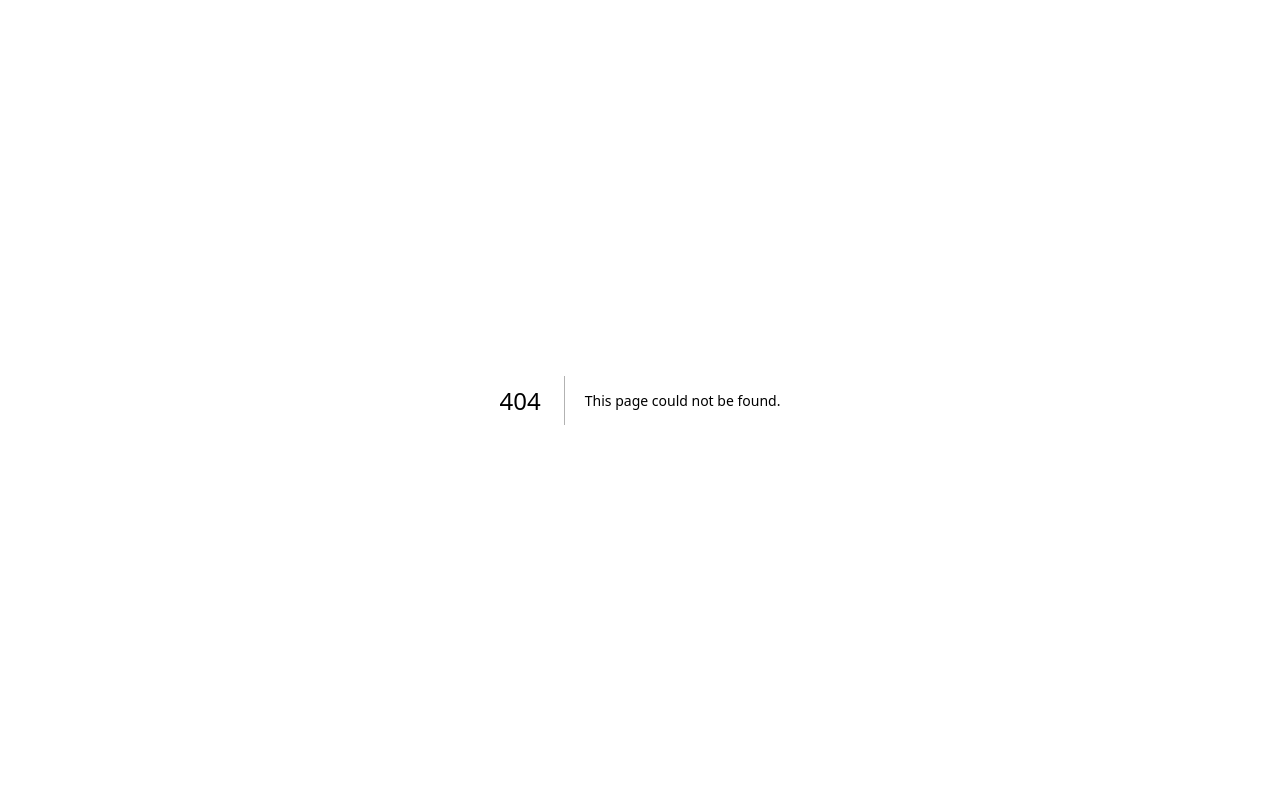
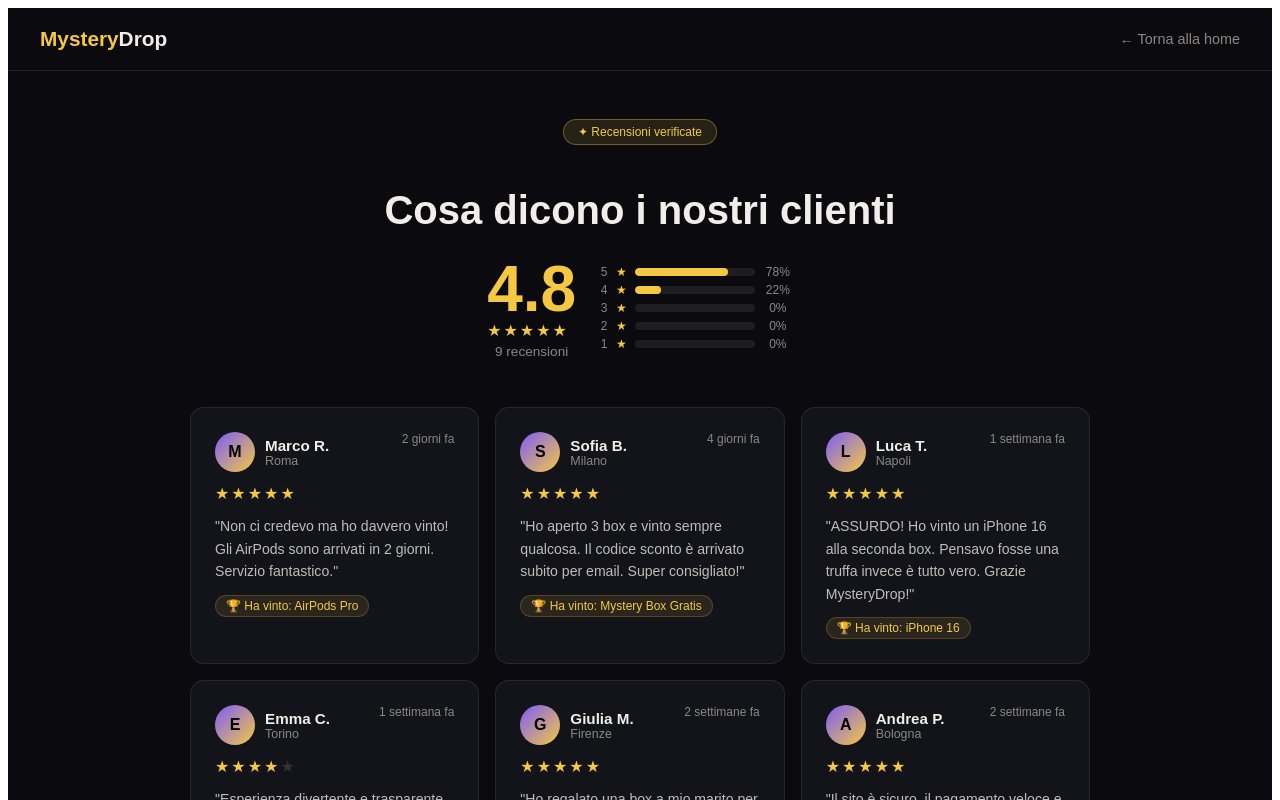
Before and after one commit to simonese13/mysterydrop, a Next.js app: page /en/recensioni in a window 1280 px wide. Before the commit this address had no page. Shown: the top 800 px of the page. Built offline with nearby package versions, Linux system fonts and the light colour scheme.

Commit message:
add reviews page and fix hydration

```diff
--- a/app/[locale]/page.tsx
+++ b/app/[locale]/page.tsx
@@ -84,7 +84,7 @@ function MagicBox() {
         @keyframes flyOut {
           0% { opacity: 1; transform: translate(0, 0) rotate(0deg) scale(0.5); }
           50% { opacity: 1; }
-          100% { opacity: 0; transform: translate(${Math.random() * 160 - 80}px, ${-(Math.random() * 100 + 60)}px) rotate(${Math.random() * 60 - 30}deg) scale(1.2); }
+          100% { opacity: 0; transform: translate(60px, -100px) rotate(20deg) scale(1.2); }
         }
         @keyframes boxPop {
           0% { transform: scale(1); }
@@ -340,8 +340,9 @@ export default function Home() {
 
       {/* FOOTER */}
       <footer style={{ textAlign: "center", padding: "2.5rem 2rem", borderTop: "0.5px solid rgba(255,255,255,0.08)", fontSize: "0.8rem", color: "#8a8880", marginTop: "3rem" }}>
-        <p style={{ marginBottom: "0.5rem" }}>
+        <p style={{ marginBottom: "0.5rem", display: "flex", gap: "1.5rem", justifyContent: "center", flexWrap: "wrap" }}>
           <a href={`/${locale}/probabilita`} style={{ color: "#8a8880", textDecoration: "none", borderBottom: "0.5px solid rgba(255,255,255,0.15)" }}>{t("footer.odds")}</a>
+          <a href={`/${locale}/recensioni`} style={{ color: "#8a8880", textDecoration: "none", borderBottom: "0.5px solid rgba(255,255,255,0.15)" }}>⭐ Recensioni</a>
         </p>
         <p>{t("footer.copyright")}</p>
         <p style={{ marginTop: "0.5rem" }}>{t("footer.legal")}</p>
--- /dev/null
+++ b/app/[locale]/recensioni/page.tsx
@@ -0,0 +1,112 @@
+"use client";
+import { usePathname } from "next/navigation";
+
+const reviews = [
+  { name: "Marco R.", city: "Roma", rating: 5, prize: "AirPods Pro", text: "Non ci credevo ma ho davvero vinto! Gli AirPods sono arrivati in 2 giorni. Servizio fantastico.", date: "2 giorni fa", avatar: "M" },
+  { name: "Sofia B.", city: "Milano", rating: 5, prize: "Mystery Box Gratis", text: "Ho aperto 3 box e vinto sempre qualcosa. Il codice sconto è arrivato subito per email. Super consigliato!", date: "4 giorni fa", avatar: "S" },
+  { name: "Luca T.", city: "Napoli", rating: 5, prize: "iPhone 16", text: "ASSURDO! Ho vinto un iPhone 16 alla seconda box. Pensavo fosse una truffa invece è tutto vero. Grazie MysteryDrop!", date: "1 settimana fa", avatar: "L" },
+  { name: "Emma C.", city: "Torino", rating: 4, prize: "Buono Amazon 20€", text: "Esperienza divertente e trasparente. Ho vinto un buono Amazon da 20€. La slot machine è troppo bella!", date: "1 settimana fa", avatar: "E" },
+  { name: "Giulia M.", city: "Firenze", rating: 5, prize: "Apple Watch", text: "Ho regalato una box a mio marito per il compleanno e ha vinto un Apple Watch! Miglior regalo ever.", date: "2 settimane fa", avatar: "G" },
+  { name: "Andrea P.", city: "Bologna", rating: 5, prize: "AirPods Pro", text: "Il sito è sicuro, il pagamento veloce e il premio arriva davvero. Ho già aperto 5 box!", date: "2 settimane fa", avatar: "A" },
+  { name: "Sara V.", city: "Palermo", rating: 4, prize: "Buono Amazon 50€", text: "Ottima esperienza! Ho vinto un buono Amazon da 50€. Il codice è arrivato subito via email.", date: "3 settimane fa", avatar: "S" },
+  { name: "Matteo F.", city: "Venezia", rating: 5, prize: "MacBook Air", text: "Non mi aspettavo di vincere un MacBook Air! È arrivato perfettamente imballato. Incredibile!", date: "1 mese fa", avatar: "M" },
+  { name: "Chiara N.", city: "Genova", rating: 5, prize: "Mystery Box Gratis", text: "Ho usato il codice sconto e ho aperto un'altra box gratis. Il sistema è fantastico!", date: "1 mese fa", avatar: "C" },
+];
+
+function Stars({ rating }: { rating: number }) {
+  return (
+    <div style={{ display: "flex", gap: "2px" }}>
+      {[1, 2, 3, 4, 5].map((s) => (
+        <span key={s} style={{ color: s <= rating ? "#f5c842" : "#333", fontSize: "16px" }}>★</span>
+      ))}
+    </div>
+  );
+}
+
+export default function Recensioni() {
+  const pathname = usePathname();
+  const locale = pathname.split("/")[1] || "it";
+
+  const totalReviews = reviews.length;
+  const avgRating = (reviews.reduce((acc, r) => acc + r.rating, 0) / totalReviews).toFixed(1);
+
+  return (
+    <main style={{ background: "#0a0a0f", minHeight: "100vh", color: "#f0eee8", fontFamily: "sans-serif" }}>
+
+      {/* NAV */}
+      <nav style={{ display: "flex", justifyContent: "space-between", alignItems: "center", padding: "1.2rem 2rem", borderBottom: "0.5px solid rgba(255,255,255,0.08)" }}>
+        <a href={`/${locale}`} style={{ fontWeight: 800, fontSize: "1.3rem", color: "#f5c842", textDecoration: "none" }}>Mystery<span style={{ color: "#f0eee8" }}>Drop</span></a>
+        <a href={`/${locale}`} style={{ color: "#8a8880", fontSize: "0.9rem", textDecoration: "none" }}>← Torna alla home</a>
+      </nav>
+
+      <div style={{ maxWidth: "900px", margin: "0 auto", padding: "3rem 2rem" }}>
+
+        {/* HEADER */}
+        <div style={{ textAlign: "center", marginBottom: "3rem" }}>
+          <div style={{ display: "inline-block", background: "rgba(245,200,66,0.12)", border: "0.5px solid rgba(245,200,66,0.35)", color: "#f5c842", fontSize: "12px", padding: "5px 14px", borderRadius: "20px", marginBottom: "1rem" }}>
+            ✦ Recensioni verificate
+          </div>
+          <h1 style={{ fontWeight: 800, fontSize: "2.5rem", marginBottom: "1rem" }}>Cosa dicono i nostri clienti</h1>
+
+          {/* RATING SUMMARY */}
+          <div style={{ display: "flex", alignItems: "center", justifyContent: "center", gap: "1.5rem", flexWrap: "wrap", marginTop: "1.5rem" }}>
+            <div style={{ textAlign: "center" }}>
+              <div style={{ fontWeight: 800, fontSize: "4rem", color: "#f5c842", lineHeight: 1 }}>{avgRating}</div>
+              <Stars rating={5} />
+              <div style={{ color: "#8a8880", fontSize: "0.85rem", marginTop: "4px" }}>{totalReviews} recensioni</div>
+            </div>
+            <div style={{ display: "flex", flexDirection: "column", gap: "4px" }}>
+              {[5, 4, 3, 2, 1].map((s) => {
+                const count = reviews.filter((r) => r.rating === s).length;
+                const pct = Math.round((count / totalReviews) * 100);
+                return (
+                  <div key={s} style={{ display: "flex", alignItems: "center", gap: "8px" }}>
+                    <span style={{ color: "#8a8880", fontSize: "12px", width: "8px" }}>{s}</span>
+                    <span style={{ color: "#f5c842", fontSize: "12px" }}>★</span>
+                    <div style={{ width: "120px", height: "8px", background: "rgba(255,255,255,0.08)", borderRadius: "4px", overflow: "hidden" }}>
+                      <div style={{ width: `${pct}%`, height: "100%", background: "#f5c842", borderRadius: "4px" }} />
+                    </div>
+                    <span style={{ color: "#8a8880", fontSize: "12px", width: "30px" }}>{pct}%</span>
+                  </div>
+                );
+              })}
+            </div>
+          </div>
+        </div>
+
+        {/* REVIEWS GRID */}
+        <div style={{ display: "grid", gridTemplateColumns: "repeat(auto-fit, minmax(260px, 1fr))", gap: "1rem" }}>
+          {reviews.map((r, i) => (
+            <div key={i} style={{ background: "#13131a", border: "0.5px solid rgba(255,255,255,0.08)", borderRadius: "14px", padding: "1.5rem", display: "flex", flexDirection: "column", gap: "0.75rem", transition: "border-color 0.2s" }}>
+              <div style={{ display: "flex", justifyContent: "space-between", alignItems: "flex-start" }}>
+                <div style={{ display: "flex", alignItems: "center", gap: "10px" }}>
+                  <div style={{ width: "40px", height: "40px", borderRadius: "50%", background: "linear-gradient(135deg, #7c5cfc, #f5c842)", display: "flex", alignItems: "center", justifyContent: "center", fontWeight: 700, fontSize: "16px", color: "#000" }}>
+                    {r.avatar}
+                  </div>
+                  <div>
+                    <div style={{ fontWeight: 700, fontSize: "0.95rem" }}>{r.name}</div>
+                    <div style={{ color: "#8a8880", fontSize: "0.78rem" }}>{r.city}</div>
+                  </div>
+                </div>
+                <div style={{ color: "#8a8880", fontSize: "0.75rem" }}>{r.date}</div>
+              </div>
+              <Stars rating={r.rating} />
+              <p style={{ color: "#c0bdb8", fontSize: "0.88rem", lineHeight: 1.6, margin: 0 }}>"{r.text}"</p>
+              <div style={{ display: "inline-block", background: "rgba(245,200,66,0.1)", border: "0.5px solid rgba(245,200,66,0.2)", color: "#f5c842", fontSize: "0.75rem", padding: "3px 10px", borderRadius: "20px", alignSelf: "flex-start" }}>
+                🏆 Ha vinto: {r.prize}
+              </div>
+            </div>
+          ))}
+        </div>
+
+        {/* CTA */}
+        <div style={{ textAlign: "center", marginTop: "3rem" }}>
+          <p style={{ color: "#8a8880", marginBottom: "1.5rem" }}>Unisciti a migliaia di vincitori soddisfatti!</p>
+          <a href={`/${locale}`} style={{ background: "#f5c842", color: "#000", fontWeight: 700, fontSize: "1rem", padding: "14px 40px", borderRadius: "10px", textDecoration: "none", display: "inline-block" }}>
+            🎁 Apri la tua box ora →
+          </a>
+        </div>
+      </div>
+    </main>
+  );
+}
```
